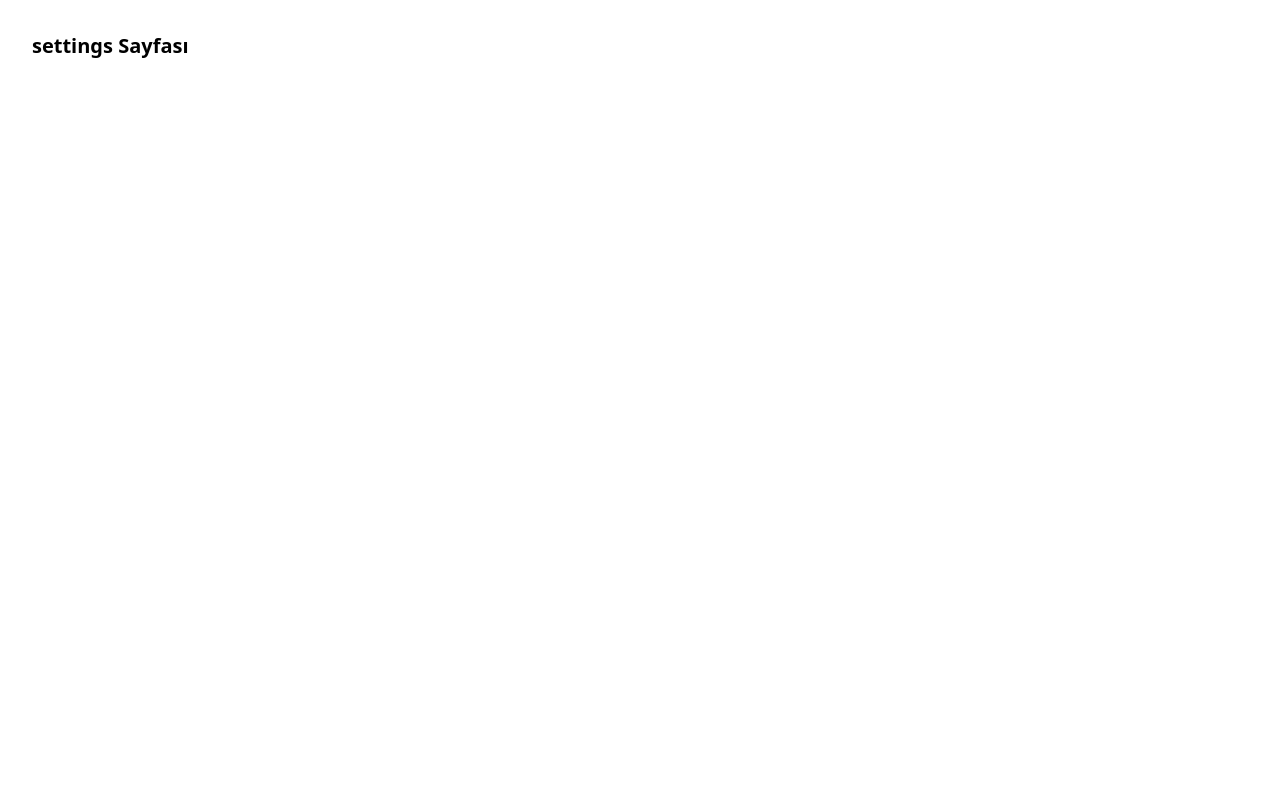
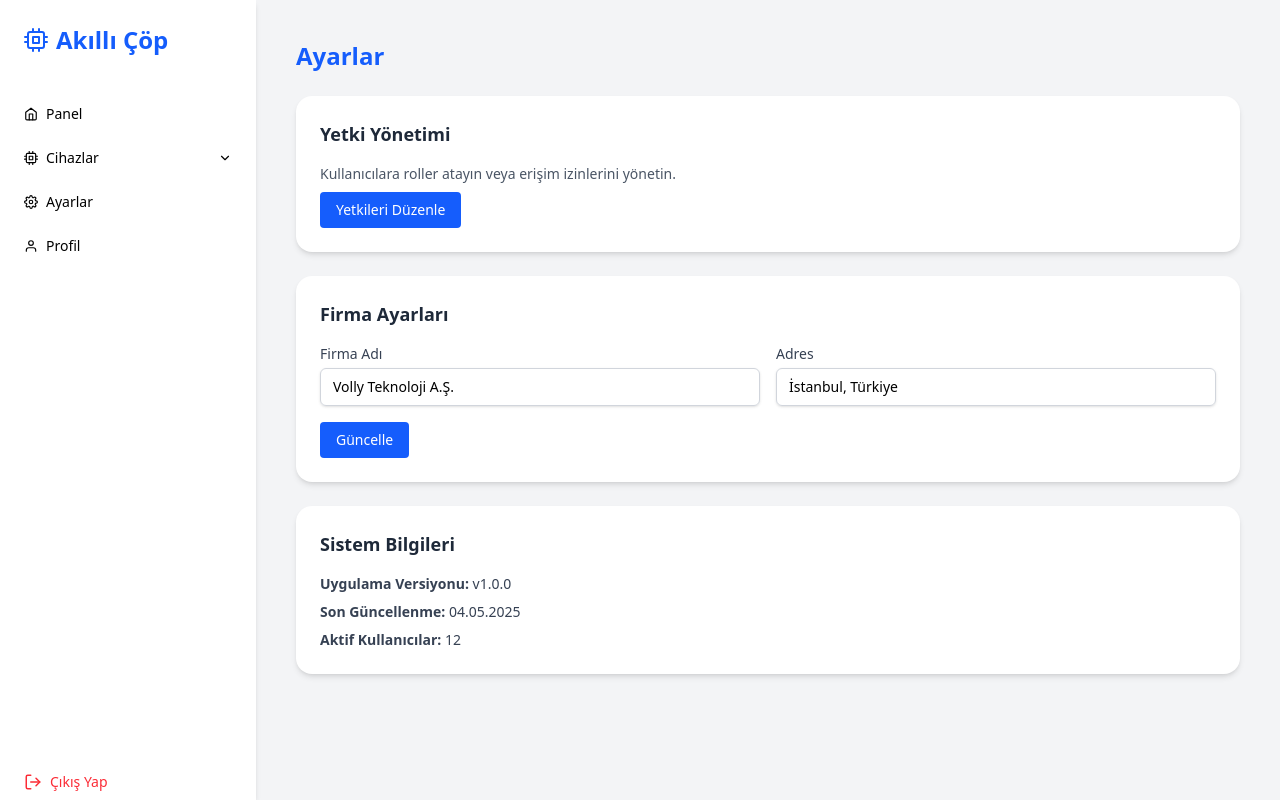
Before and after one commit to 0xM3x/volly_trash_dashboard, a React (Vite) app in the folder vollyWebFrontEnd/: page /settings in a window 1280 px wide. Built offline with nearby package versions, Linux system fonts and the light colour scheme; sample sign-in values are in the browser's storage.

Commit message:
adding the basic structure of the settings page

```diff
--- a/vollyWebFrontEnd/src/pages/SettingsPage.jsx
+++ b/vollyWebFrontEnd/src/pages/SettingsPage.jsx
@@ -1,3 +1,58 @@
+import Layout from '../components/Layout';
+
 export default function SettingsPage() {
-  return <div className="p-8 text-xl font-bold">settings Sayfası</div>;
+  return (
+    <Layout>
+      <div className="space-y-6 p-4">
+        <h2 className="text-2xl font-bold text-blue-600">Ayarlar</h2>
+
+        {/* Role Management */}
+        <div className="bg-white rounded-2xl shadow-md p-6">
+          <h3 className="text-lg font-semibold text-gray-800 mb-4">Yetki Yönetimi</h3>
+          <p className="text-sm text-gray-600 mb-2">
+            Kullanıcılara roller atayın veya erişim izinlerini yönetin.
+          </p>
+          <button className="bg-blue-600 text-white text-sm px-4 py-2 rounded hover:bg-blue-700">
+            Yetkileri Düzenle
+          </button>
+        </div>
+
+        {/* Company Settings */}
+        <div className="bg-white rounded-2xl shadow-md p-6">
+          <h3 className="text-lg font-semibold text-gray-800 mb-4">Firma Ayarları</h3>
+          <div className="grid grid-cols-1 md:grid-cols-2 gap-4">
+            <div>
+              <label className="block text-sm font-medium text-gray-700">Firma Adı</label>
+              <input
+                type="text"
+                defaultValue="Volly Teknoloji A.Ş."
+                className="mt-1 w-full px-3 py-2 border border-gray-300 rounded-md shadow-sm focus:ring-indigo-500 focus:border-indigo-500 text-sm"
+              />
+            </div>
+            <div>
+              <label className="block text-sm font-medium text-gray-700">Adres</label>
+              <input
+                type="text"
+                defaultValue="İstanbul, Türkiye"
+                className="mt-1 w-full px-3 py-2 border border-gray-300 rounded-md shadow-sm focus:ring-indigo-500 focus:border-indigo-500 text-sm"
+              />
+            </div>
+          </div>
+          <button className="mt-4 bg-blue-600 text-white text-sm px-4 py-2 rounded hover:bg-blue-700">
+            Güncelle
+          </button>
+        </div>
+
+        {/* System Info Section */}
+        <div className="bg-white rounded-2xl shadow-md p-6">
+          <h3 className="text-lg font-semibold text-gray-800 mb-4">Sistem Bilgileri</h3>
+          <ul className="text-sm text-gray-700 space-y-2">
+            <li><strong>Uygulama Versiyonu:</strong> v1.0.0</li>
+            <li><strong>Son Güncellenme:</strong> 04.05.2025</li>
+            <li><strong>Aktif Kullanıcılar:</strong> 12</li>
+          </ul>
+        </div>
+      </div>
+    </Layout>
+  );
 }
```
